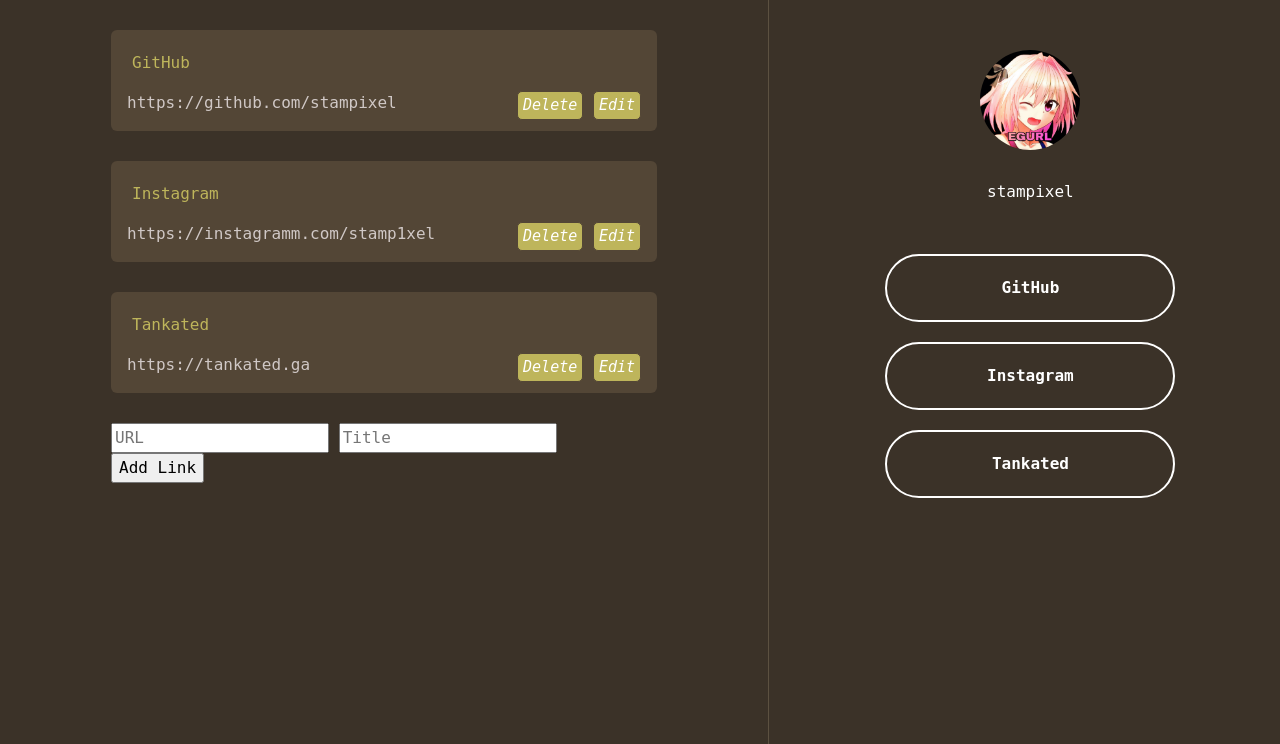
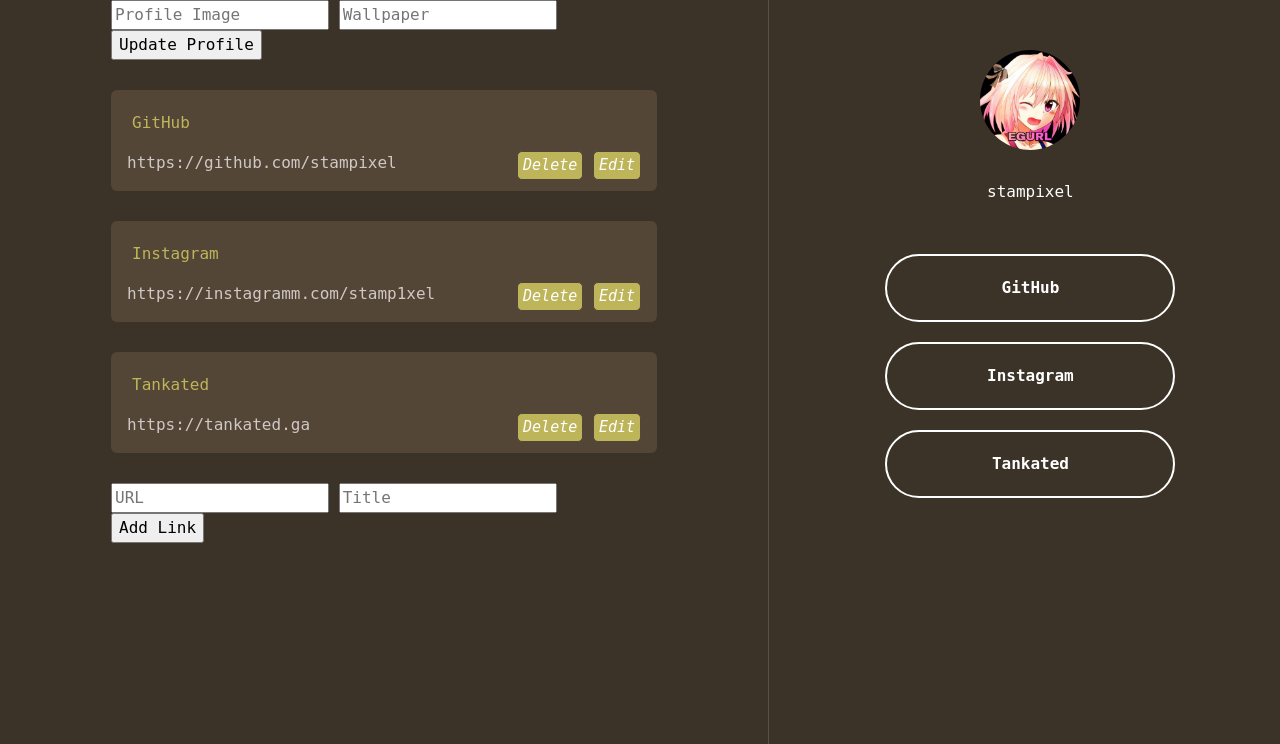
Before and after one commit to stampixel/ryptical, a Flask app: page /profile in a window 1280 px wide. Shown: the part 56-800 px from the top of the page. Run offline with Flask 2, Linux system fonts and the light colour scheme; a user stored in the database is signed in; data comes from the database, SQL or seed files in the repository; both versions use the stored data as it was after the commit; some libraries are stand-ins or nearby versions.

Commit message:
Updated 'master'

```diff
--- a/website/auth.py
+++ b/website/auth.py
@@ -74,7 +74,6 @@
 @auth.route('/delete/<int:id>')
 def delete_link(id):
     link_to_delete = Link.query.get_or_404(id)
-
     try:
         db.session.delete(link_to_delete)
         db.session.commit()
--- a/website/static/css/show_user.css
+++ b/website/static/css/show_user.css
@@ -1,5 +1,5 @@
 html {
-	background: url(https://i.imgur.com/DDuSaVu.gif) no-repeat center center fixed;
+	/* background: url(https://i.imgur.com/DDuSaVu.gif) no-repeat center center fixed;  */
 	-webkit-background-size: cover;
 	-moz-background-size: cover;
 	-o-background-size: cover;
--- a/website/templates/base.html
+++ b/website/templates/base.html
@@ -37,7 +37,6 @@
                 </div>
             </div>
         </nav>
-
 
         {% with messages = get_flashed_messages(with_categories=true) %}
         {% if messages %}
--- a/website/templates/editor.html
+++ b/website/templates/editor.html
@@ -2,7 +2,7 @@
 
 
 {% block head %}
-<title>Home</title>
+<title>Profile Editor</title>
 <link rel="stylesheet" href="{{ url_for('static', filename='css/profile.css') }}">
 {% endblock %}
 
@@ -10,6 +10,14 @@
 
 <div id="left-div">
     <div class="container">
+        <div class="form">
+            <form method="POST">
+                <input type="text" name="pfp" id="pfp" placeholder="Profile Image">
+                <input type="text" name="background" id="background" placeholder="Wallpaper">
+                <br>
+                <input type="submit" name="update_profile" value="Update Profile">
+            </form>
+        </div>
 
         {% for link in user.links %}
         <div class="link">
@@ -33,11 +41,9 @@
                 <input type="text" name="url" id="url" placeholder="URL">
                 <input type="text" name="display_url" id="display_url" placeholder="Title">
                 <br>
-                <input type="submit" value="Add Link">
+                <input type="submit" name="add_link" value="Add Link">
             </form>
         </div>
-
-
     </div>
 </div>
 
--- a/website/views.py
+++ b/website/views.py
@@ -1,7 +1,7 @@
 # routes
-from flask import Blueprint, render_template, redirect, request, flash
+from flask import Blueprint, render_template, redirect, request, flash, url_for
 from flask_login import login_required, current_user # if the user is logged in, current_user will give us information on the user, such as name, password, links
-from .models import Link, User
+from .models import Link, User, Profile
 from . import db
 import validators
 
@@ -12,31 +12,69 @@
 @login_required
 def home():
     if request.method == 'POST':
-        url = request.form['url']
-        display_url = request.form['display_url']
 
-        valid=validators.url(url)
-        print(valid)
+        # make a seperate route for this, do what you did for /delete/
+        try:
+            if request.form['update_profile'] == 'Update Profile':
+                print("hello world")
+                pfp = request.form['pfp']
+                background = request.form['background']
+                pfp_valid = validators.url(pfp)
+                background_valid = validators.url(background)
 
-        if len(url) < 1 or len(display_url) < 1:
-            flash("Values can't be blank!", category='error')
-        if valid != True:
-            print("invalid")
-            url = f"https://{url}"
-            valid = validators.url(url)
-            if valid == True:
-                new_link = Link(url=url, display_url=display_url, user_id=current_user.id)
-                db.session.add(new_link)
-                db.session.commit()
-                flash('Link added!', category='success')
-            else:
-                flash('URL needs to be valid, example: https://tankated.ga', category='error')
-        else:
-            new_link = Link(url=url, display_url=display_url, user_id=current_user.id)
-            db.session.add(new_link)
-            db.session.commit()
-            flash('Link added!', category='success')
+                # delete_profile = Profile.query.get(user_id=current_user.id)
+                delete_profile = Profile.query.filter_by(user_id=current_user.id).first()
 
+                if pfp == '':
+                    pfp = delete_profile.pfp
+                if background == '':
+                    background = delete_profile.background
+
+                try:
+                    db.session.delete(delete_profile)
+                    db.session.commit()
+
+                    # GET THAT CHECKED, THE PROFILE ISNT BEING ADDED TO THE DATABASE FOR SOME REASON
+                    new_profile = Profile(pfp=pfp, background=background, user_id=current_user.id)
+                    db.session.add(new_profile)
+                    db.session.commit()
+
+                    new_profile = Profile.query.filter_by(user_id=current_user.id).first()
+                    flash('Successfully saved new PFP and/or wallpaper!', category='success')
+                    return render_template('editor.html', user=current_user)
+                except:
+                    flash('Something went wrong, try again later!', category='error')
+
+        except:
+            pass
+
+        try:
+            if request.form['add_link'] == 'Add Link':
+                url = request.form['url']
+                display_url = request.form['display_url']
+
+                valid = validators.url(url)
+                print(valid)
+
+                if len(url) < 1 or len(display_url) < 1:
+                    flash("Values can't be blank!", category='error')
+                if valid != True:
+                    url = f"https://{url}"
+                    valid = validators.url(url)
+                    if valid == True:
+                        new_link = Link(url=url, display_url=display_url, user_id=current_user.id)
+                        db.session.add(new_link)
+                        db.session.commit()
+                        flash('Link added!', category='success')
+                    else:
+                        flash('URL needs to be valid, example: https://tankated.ga', category='error')
+                else:
+                    new_link = Link(url=url, display_url=display_url, user_id=current_user.id)
+                    db.session.add(new_link)
+                    db.session.commit()
+                    flash('Link added!', category='success')
+        except:
+            pass
 
     return render_template("editor.html", user=current_user) # we will be able to do stuff
 
```
Also changed, not shown: website/templates/index.html (+1 -12 lines), website/templates/show_user.html (+6 -3 lines), website/database.db.
